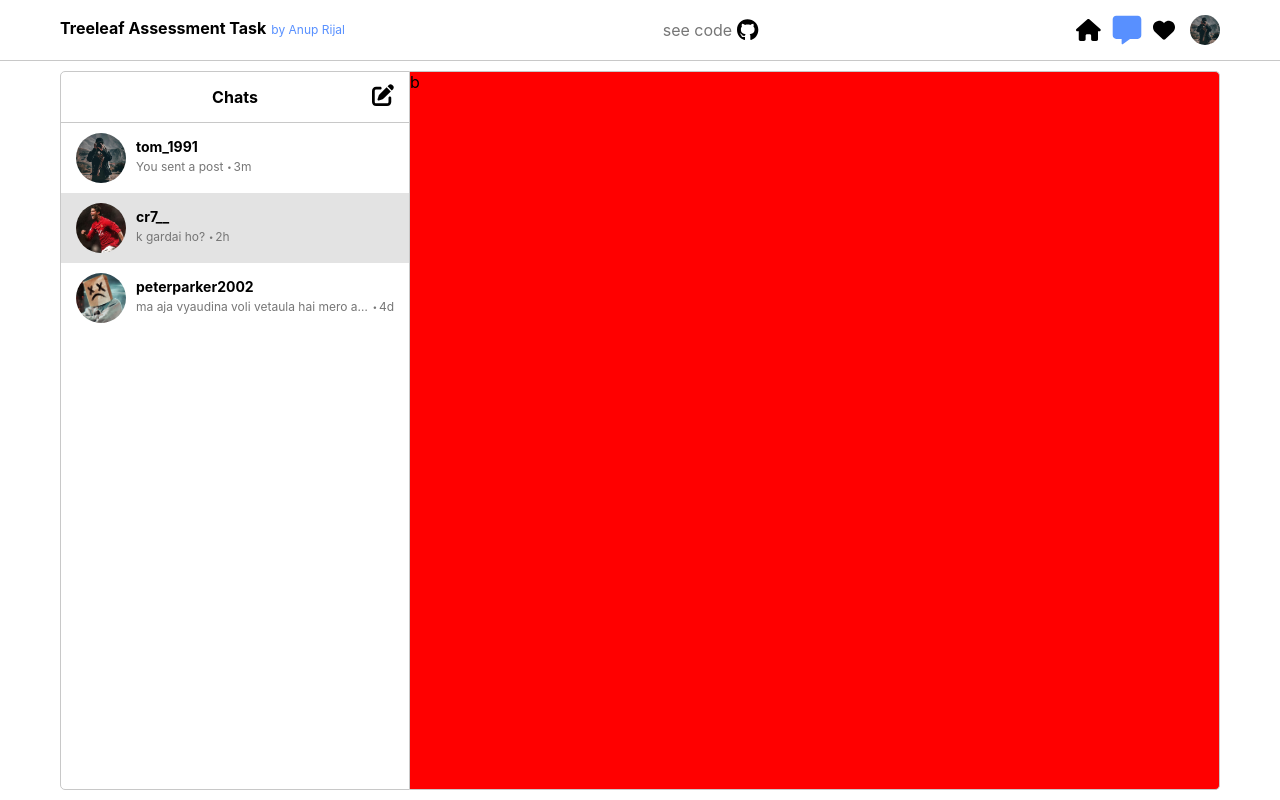
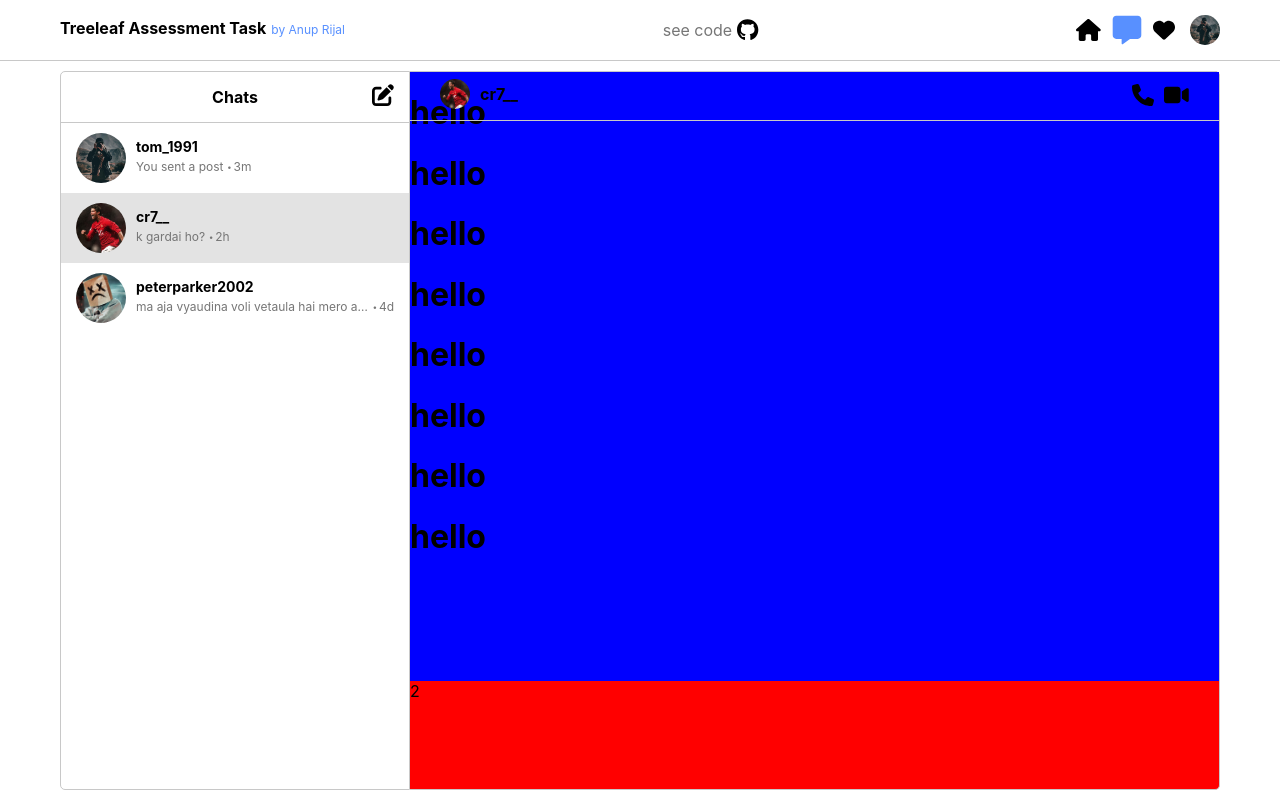
Before and after one commit to AnupRijal123/Treeleaf_Assessment_Task, a React (Create React App) app: page / in a window 1280 px wide. Built offline with nearby package versions, Linux system fonts and the light colour scheme.

Commit message:
css done for message screen heading with audio and video call

```diff
--- a/src/App.js
+++ b/src/App.js
@@ -5,6 +5,7 @@ import { fas } from '@fortawesome/free-solid-svg-icons';
 import { far } from '@fortawesome/free-regular-svg-icons';
 import { fab } from '@fortawesome/free-brands-svg-icons';
 import ChatList from './components/ChatList.js';
+import MessageScreen from './components/MessageScreen.js';
 import { useState } from 'react';
 
 library.add(fas, far, fab);
@@ -40,17 +41,18 @@ function App() {
           <img className="profile-image"
             src={require('./assets/profileImage1.jpg')}
             alt="profile-photo"
+            title="Edit Profile"
           />
         </div>
       </div>
       <div className="content-container">
         <div className="left-content-container">
           <ChatList />
-
-
         </div>
 
-        <div className="right-content-container">b</div>
+        <div className="right-content-container">
+          <MessageScreen />
+        </div>
       </div>
     </div>
   )
--- /dev/null
+++ b/src/components/MessageScreen.js
@@ -0,0 +1,38 @@
+import '../styles/MessageScreen.css';
+import { FontAwesomeIcon } from '@fortawesome/react-fontawesome';
+
+function MessageScreen() {
+    return (
+        <>
+            <div className="top-section">
+                <div className="message-screen-heading">
+                    <div className="user-info-container">
+                        <img className="profile-image"
+                            src={require('../assets/profileImage2.jpg')}
+                            alt="chat-profile-image"
+                        />
+                        <h4>cr7__</h4>
+                    </div>
+                    <div className="call-and-video-icons-div">
+                        <p title="Audio Call"><FontAwesomeIcon className="custom-icon" icon="fa-solid fa-phone" /></p>
+                        <p title="Video Call"><FontAwesomeIcon className="custom-icon" icon="fa-solid fa-video" /></p>
+                    </div>
+                </div>
+                <div className="chats-screen-container">
+                    <h1>hello</h1>
+                    <h1>hello</h1>
+                    <h1>hello</h1>
+                    <h1>hello</h1>
+                    <h1>hello</h1>
+                    <h1>hello</h1>
+                    <h1>hello</h1>
+                    <h1>hello</h1>
+
+                </div>
+            </div>
+            <div>2</div>
+        </>
+    )
+}
+
+export default MessageScreen;
--- a/src/styles/App.css
+++ b/src/styles/App.css
@@ -79,6 +79,7 @@
     height: 30px;
     border-radius: 50%;
     object-fit: cover;
+    cursor: pointer;
 }
 
 .content-container {
--- /dev/null
+++ b/src/styles/MessageScreen.css
@@ -0,0 +1,63 @@
+.top-section {
+    background-color: yellow;
+    height: 85%;
+    position: relative;
+}
+
+.message-screen-heading {
+    border-bottom: 1px solid #c8c8c8;
+    position: absolute;
+    width: 100%;
+    box-sizing: border-box;
+    z-index: 2;
+    height: 49px;
+}
+
+.user-info-container {
+    display: flex;
+    align-items: center;
+    gap: 10px;
+    position: absolute;
+    top: 7px;
+    left: 30px;
+}
+
+.call-and-video-icons-div {
+    display: flex;
+    gap: 10px;
+    position: absolute;
+    top: 12px;
+    right: 30px;
+
+}
+
+.call-and-video-icons-div .custom-icon {
+    font-size: 22px;
+    cursor: pointer;
+    transition: all 0.4s ease;
+}
+
+.call-and-video-icons-div .custom-icon:hover {
+    color: #5890FF;
+    transform: scale(1.2);
+}
+
+.chats-screen-container {
+    background-color: blue;
+    position: absolute;
+    top: 0;
+    width: 100%;
+    height: 100%;
+    overflow: auto;
+    z-index: 1;
+}
+
+.chats-screen-container::-webkit-scrollbar {
+    background-color: #ffffff;
+    width: 8px;
+}
+
+.chats-screen-container::-webkit-scrollbar-thumb {
+    background-color: #5890FF;
+    border-radius: 10px;
+}
```
